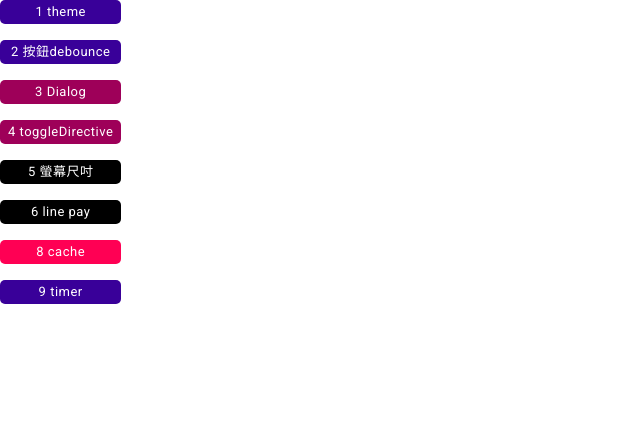
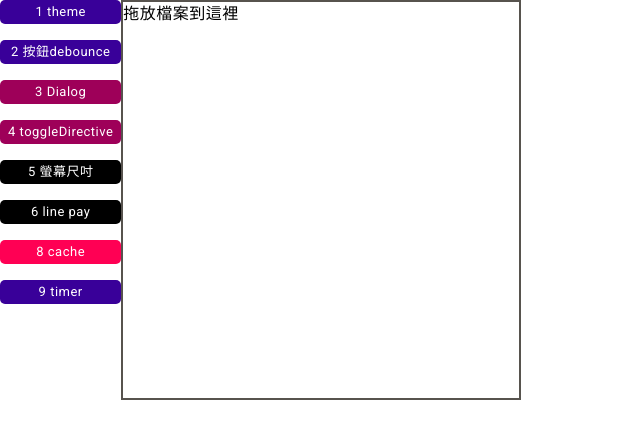
Before and after one commit to qinniiinu/___melon_30_plan, an Angular app: page /day-10/file-drag in a window 1280 px wide. Before the commit this address led to /. Shown: the top 438 px of the page, without its empty margins (0-640 px from the left). Built offline with nearby package versions, Linux system fonts and the light colour scheme.

Commit message:
drag day 10 drag

```diff
--- /dev/null
+++ b/src/app/day-10/day-10-page/day-10-page.component.html
@@ -0,0 +1,15 @@
+<div
+  class="w-[400px] h-[400px] border-stone-600 border-2 border-solid"
+  (dragover)="onDragOver($event)"
+  (dragleave)="onDragLeave($event)"
+  (drop)="onFileDrop($event)"
+>
+  @if (!dragging()) {
+  <p>拖放檔案到這裡</p>
+
+  } @if (dragging()) {
+  <p>放開來上傳檔案</p>
+  } @if(fileName()){
+  <p>上傳的檔案:</p>
+  {{ fileName() }} }
+</div>
--- /dev/null
+++ b/src/app/day-10/day-10-page/day-10-page.component.ts
@@ -0,0 +1,33 @@
+import { Component, signal } from '@angular/core';
+
+@Component({
+  selector: 'app-day-10-page',
+  standalone: true,
+  imports: [],
+  templateUrl: './day-10-page.component.html',
+  styleUrl: './day-10-page.component.scss'
+})
+export class Day10PageComponent {
+  dragging = signal(false);    // 追蹤拖放狀態
+  fileName = signal<string | null>(null);  // 儲存檔案名稱
+
+  onDragOver(event: DragEvent) {
+    event.preventDefault();
+    this.dragging.set(true);
+  }
+
+  onDragLeave(event: DragEvent) {
+    event.preventDefault();
+    this.dragging.set(false);
+  }
+
+  onFileDrop(event: DragEvent) {
+    event.preventDefault();
+    this.dragging.set(false);
+
+    const files = event.dataTransfer?.files;
+    if (files && files.length > 0) {
+      this.fileName.set(files[0].name);  // 設定上傳檔案名稱
+    }
+  }
+}
```
Also changed, not shown: src/app/app.routes.ts (+11 -0 lines), src/app/day-10/day-10-page/day-10-page.component.scss (added), 1 other file (tests, documents, lock files or other folders).
